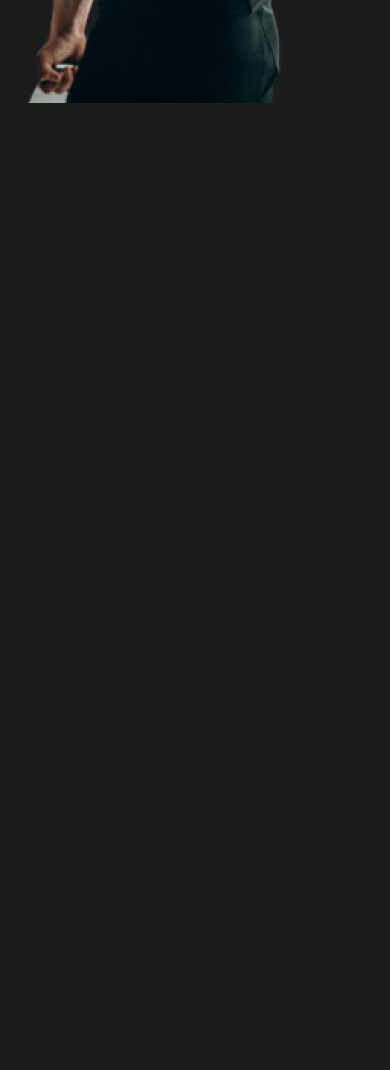
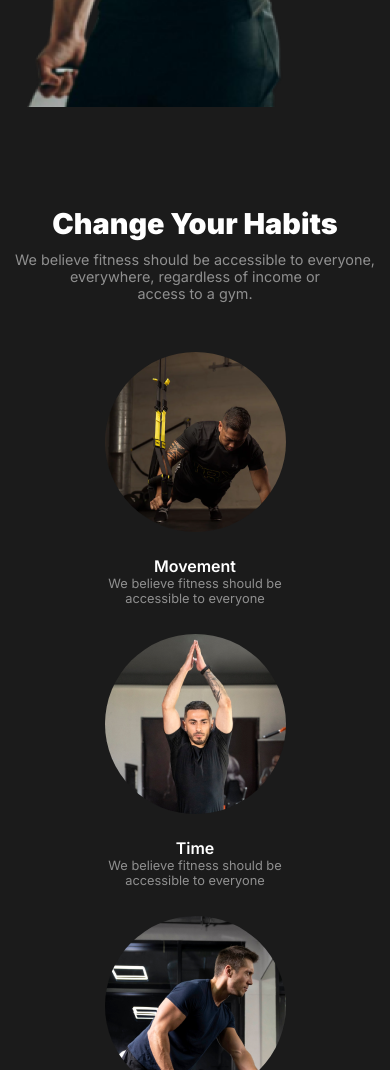
Before and after one commit to blAkh3Art/fitness-responsive-b10-a2, a plain HTML site: page index.html in a window 390 px wide. Shown: the part 930-2000 px from the top of the page. Before the commit the page ends 1037 px from the top, so only its background shows below. Drawn offline with Linux system fonts and the light colour scheme; a web font is replaced by a local one.

Commit message:
Habit Section with Mobile View Complete

```diff
--- a/index.html
+++ b/index.html
@@ -41,7 +41,7 @@
                     <br />
                     and transformation stories to help you get fit and stay fit!
                   </p>
-                  <button class="banner-btn navbtn-p">Join Club Now !</button>
+                  <button class="banner-btn navbtn-p">Join Club Now!</button>
                   <button class="navbtn border-style">Download App</button>
             </div>
             <div class="banner-images">
@@ -68,7 +68,45 @@
     </header>
 
     <main>
+        <!--Habit Section-->
 
+        <section class="habit-container">
+            <div class="habit-text">
+                <h3 class="habit-title">Change Your Habits</h3>
+                <p class="habit-description">We believe fitness should be accessible to everyone, everywhere,
+                    regardless of income or <br />
+                    access to a gym.</p>
+            </div>
+            <div class="habit-card">
+                <div>
+                    <img class="habit-img" src="images/image3.png" alt="">
+                    <h5 class="habit-img-title">Movement</h5>
+                    <p class="habit-img-sub"> We believe fitness should be <br />
+                        accessible to everyone</p>
+                </div>
+                <div>
+                    <img class="habit-img" src="images/image2.png" alt="">
+                    <h5 class="habit-img-title">Time</h5>
+                    <p class="habit-img-sub"> We believe fitness should be <br />
+                        accessible to everyone</p>
+                </div>
+                <div>
+                    <img class="habit-img" src="images/image4.png" alt="">
+                    <h5 class="habit-img-title">Practice</h5>
+                    <p class="habit-img-sub"> We believe fitness should be <br />
+                        accessible to everyone</p>
+                </div>
+                <div>
+                    <img class="habit-img" src="images/image5.png" alt="">
+                    <h5 class="habit-img-title">Weight Loss</h5>
+                    <p class="habit-img-sub"> We believe fitness should be <br />
+                        accessible to everyone</p>
+                </div>
+
+            </div>
+
+        </section>
+        <!--Habit Section Ends Here-->
     </main>
 
     <footer>
--- a/styles/responsive-ui.css
+++ b/styles/responsive-ui.css
@@ -30,21 +30,35 @@ Large Device: above 993 px  */
 
     .banner-btn{
         margin-right: 20px;
+        margin-bottom: 5px;
     }
 
 
     .tutorial{
-        width: 180px;
-        top: 45%;
-        left: 0;
+        width: 150px;
+        top: 65%;
+        left: 7%;
+
     }
 
     .workout{
-        width: 180px;
-        left: 40%;
+        width: 150px;
+        left: 60%;
+        top: 15%;
     }
 
     .banner-text{
         max-width: 80%;
     }
+
+    .habit-card{
+        grid-template-columns: repeat(1,1fr);
+        gap: 28px;
+    }
+
+    .habit-title{
+        font-size: 1.8rem;
+        font-weight: 900;
+        margin-bottom: 10px;
+    }
 }
--- a/styles/style.css
+++ b/styles/style.css
@@ -205,3 +205,49 @@
   }
 
   /* Banner Section Style End */
+
+  /* Habit Section Style */
+
+  .habit-container{
+    margin: 95px 0;
+  }
+
+  .habit-text{
+    text-align: center;
+    margin-bottom: 50px;
+  }
+
+  .habit-title{
+    font-size: 2.5rem;
+    font-weight: 900;
+    color: white;
+  }
+
+  .habit-description{
+    font-size: 0.9rem;
+    font-weight: 400;
+    color: rgba(255, 255, 255, 0.51);
+  }
+
+  .habit-card{
+    text-align: center;
+    display: grid;
+    grid-template-columns: repeat(4,1fr);
+  }
+
+  .habit-img{
+    margin-bottom: 20px;
+    border-radius: 50%;
+  }
+
+  .habit-img-title{
+    font-size: 1rem;
+    font-weight: 600;
+    color: white;
+  }
+
+  .habit-img-sub{
+    font-weight: 400;
+    font-size: 0.8rem;
+    color: rgba(255, 255, 255, 0.51);
+  }
```
